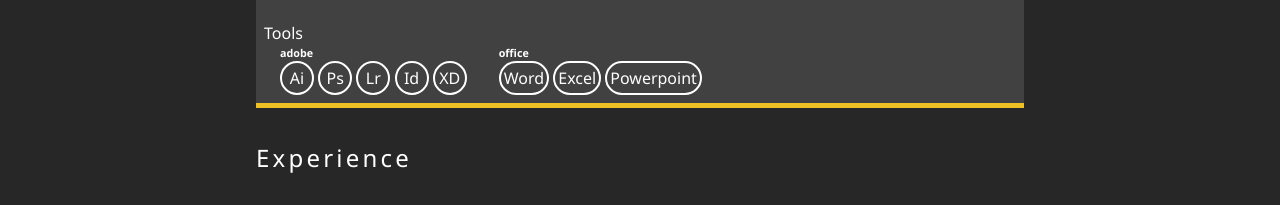
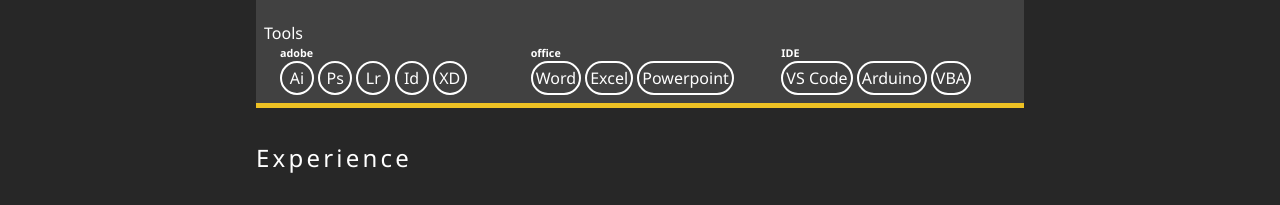
Before and after one commit to no4chen/Personal-Web, a plain HTML site: page about.html in a window 1280 px wide. Shown: the part 877-1082 px from the top of the page. Drawn offline with Linux system fonts and the light colour scheme.

Commit message:
update about flex box

```diff
--- a/about.html
+++ b/about.html
@@ -87,6 +87,12 @@
                                 <p>Excel</p>
                                 <p>Powerpoint</p>
                             </div>
+                            <div>
+                                <h6>IDE</h6>
+                                <p>VS Code</p>
+                                <p>Arduino</p>
+                                <p>VBA</p>
+                            </div>
                         </div>
                     </div>
                 </div>
--- a/scss/_about.scss
+++ b/scss/_about.scss
@@ -54,6 +54,10 @@
             }
             .basic{
                 display: flex;
+                flex-wrap: wrap;
+                >div{
+                    flex: 0 1 160px;
+                }
                 .img{
                     margin-right: 1rem;
                     width: 160px;
@@ -67,9 +71,11 @@
         }
         .toolsIcon{
             display: flex;
+            flex-wrap: wrap;
         }
         .toolsIcon >div{
             margin: 0 1rem;
+            flex: 1 1 150px;
         }
         .toolsIcon p{
             display: inline-block;
```
Also changed, not shown: css/main.css, img/._project-10.jpg (deleted), 2 other files. Lines whose indentation alone changed are shown as unchanged.
